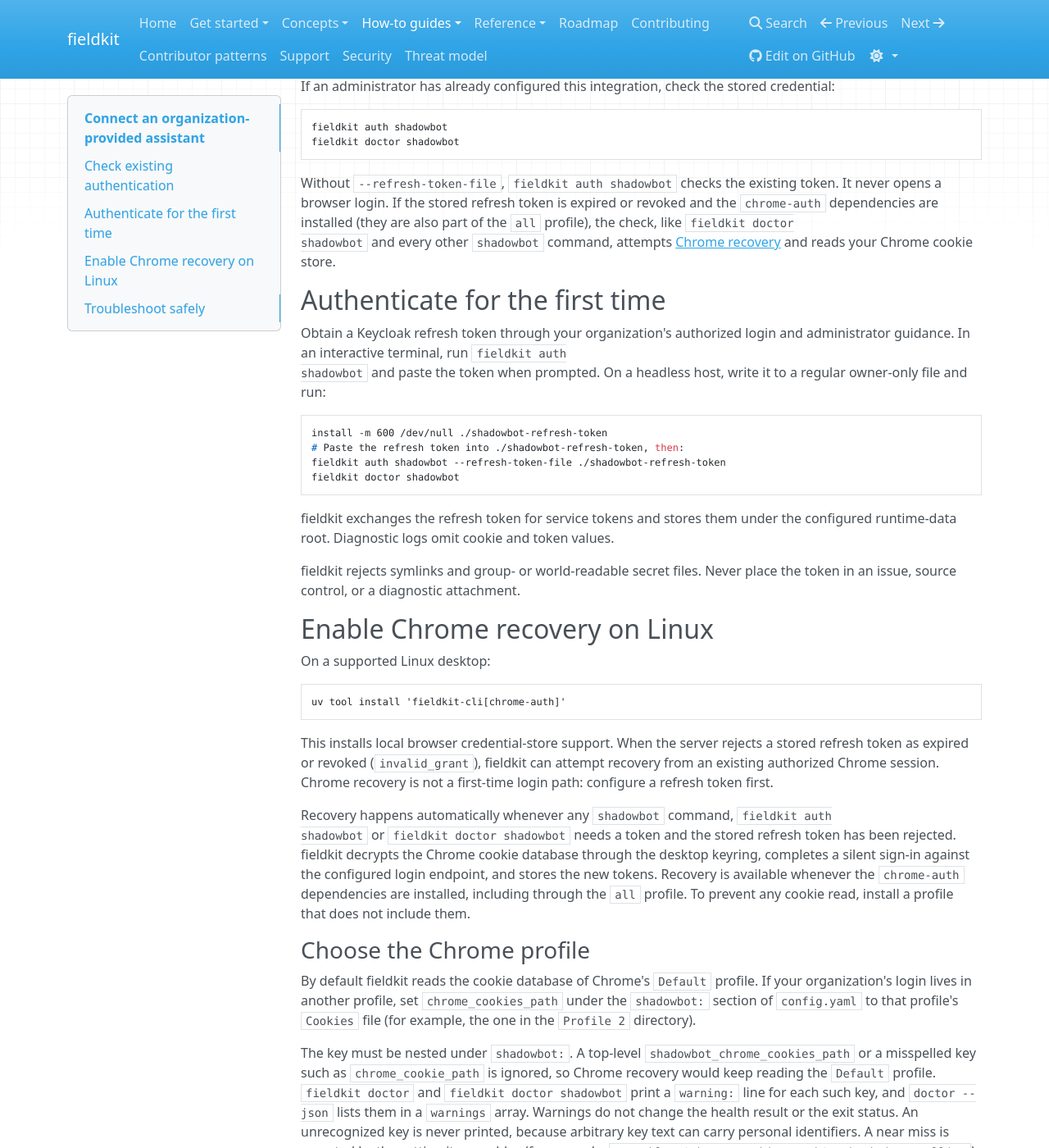
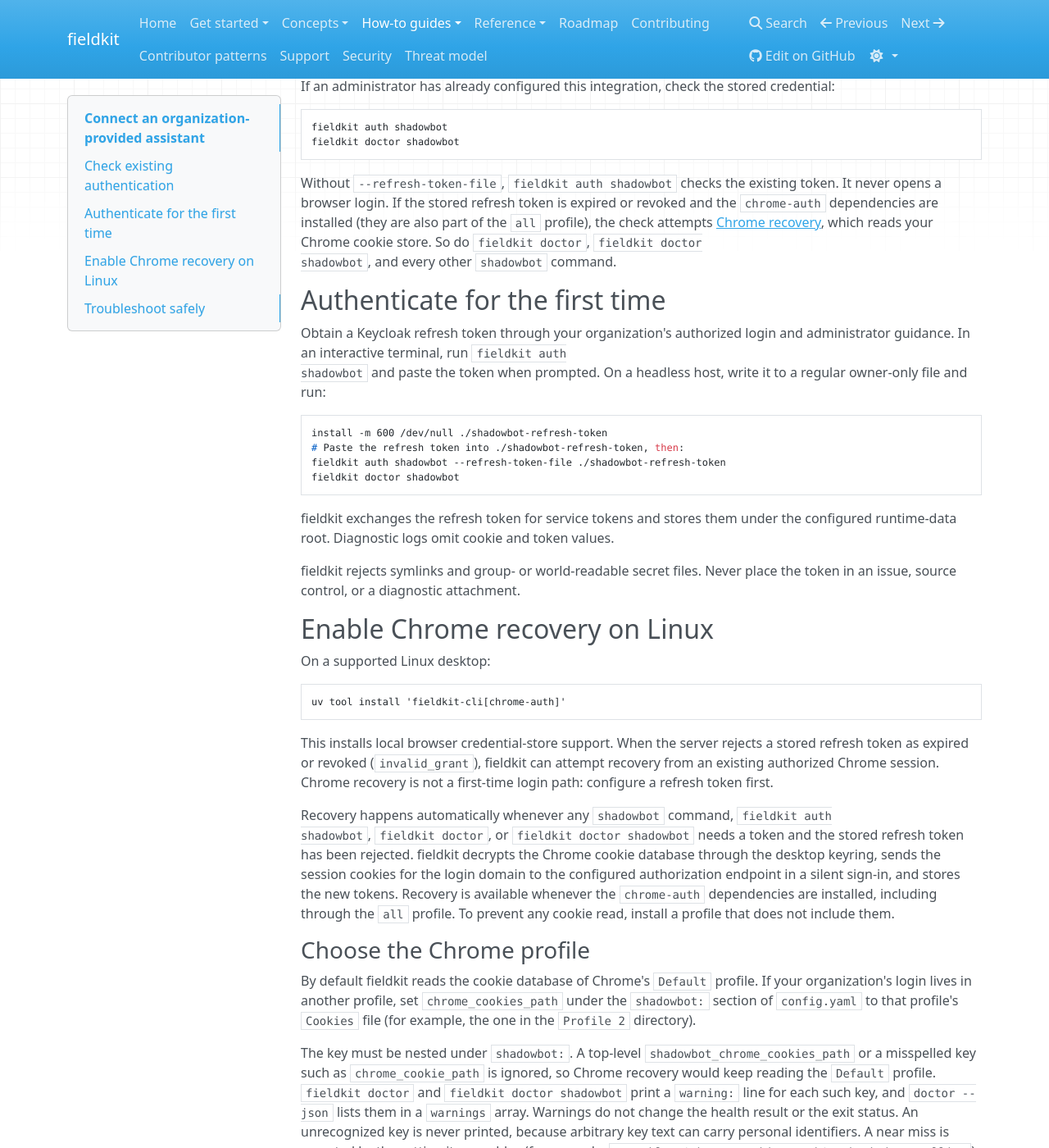
Before and after one commit to mpeter/fieldkit-cli, an MkDocs documentation site: the page built from docs/guides/shadowbot-auth.md, in a window 1280 px wide and 1400 px high, scrolled down 266 px. Shown: the whole window at 82% size. Built offline with MkDocs 1.6.1, drawn with Linux system fonts in a browser that asks for light colours; nearby versions of some CDN libraries.

Commit message:
docs(privacy): state that Chrome recovery sends session cookies and runs from bare doctor

```diff
--- a/docs/guides/shadowbot-auth.md
+++ b/docs/guides/shadowbot-auth.md
@@ -25,9 +25,10 @@
 
 Without `--refresh-token-file`, `fieldkit auth shadowbot` checks the existing token.
 It never opens a browser login. If the stored refresh token is expired or revoked
-and the `chrome-auth` dependencies are installed (they are also part of the `all` profile), the check, like `fieldkit doctor
-shadowbot` and every other `shadowbot` command, attempts
-[Chrome recovery](#enable-chrome-recovery-on-linux) and reads your Chrome cookie store.
+and the `chrome-auth` dependencies are installed (they are also part of the `all`
+profile), the check attempts [Chrome recovery](#enable-chrome-recovery-on-linux),
+which reads your Chrome cookie store. So do `fieldkit doctor`, `fieldkit doctor
+shadowbot`, and every other `shadowbot` command.
 
 ## Authenticate for the first time
 
@@ -63,10 +64,10 @@
 not a first-time login path: configure a refresh token first.
 
 Recovery happens automatically whenever any `shadowbot` command, `fieldkit auth
-shadowbot` or `fieldkit doctor shadowbot` needs a token and the stored refresh token
-has been rejected. fieldkit decrypts the Chrome cookie database through the desktop
-keyring, completes a silent sign-in against the configured login endpoint, and
-stores the new tokens. Recovery is available whenever the `chrome-auth`
+shadowbot`, `fieldkit doctor`, or `fieldkit doctor shadowbot` needs a token and the
+stored refresh token has been rejected. fieldkit decrypts the Chrome cookie database
+through the desktop keyring, sends the session cookies for the login domain to the
+configured authorization endpoint in a silent sign-in, and stores the new tokens. Recovery is available whenever the `chrome-auth`
 dependencies are installed, including through the `all` profile. To prevent any
 cookie read, install a profile that does not include them.
 
```
Also changed, not shown: THREAT_MODEL.md (+3 -2 lines), changelog.d/112-privacy-disclosures.md (+1 -1 lines), docs/privacy.md (+4 -3 lines), docs/documentation-contract.json.
